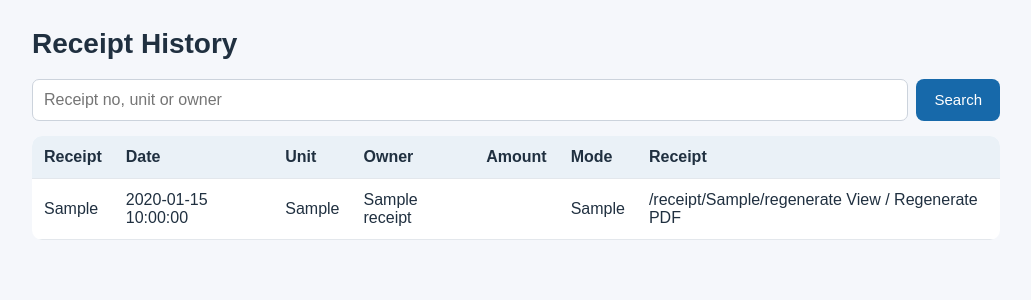
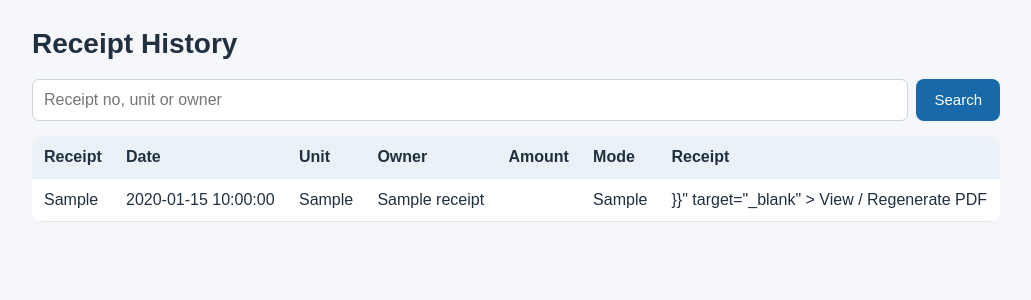
Before and after one commit to reyshaikh/sameer-manzil-maintenance, a Flask app: template templates/history.html in a window 1280 px wide. Shown: the part 55-355 px from the top of the page, without its empty margins (124-1155 px from the left). Run offline with Flask 3, Linux system fonts and the light colour scheme; the template is opened without the code that fills it: most values are stand-ins (such as "Sample title", 1, 10 or a date in 2020); parts of the project's set-up code (start-up, migrations or seed data) failed here and were passed over.

Commit message:
Update history.html

```diff
--- a/templates/history.html
+++ b/templates/history.html
@@ -5,6 +5,7 @@
 <h1>Receipt History</h1>
 
 <form class="search">
+
     <input
         name="q"
         value="{{ q }}"
@@ -14,6 +15,7 @@
     <button class="btn">
         Search
     </button>
+
 </form>
 
 <div class="tablewrap">
@@ -48,7 +50,9 @@
 
             <td>
 
-                {{ url_for('regenerate_receipt', receipt_no=r.ReceiptNo) }}
+                 }}"
+                    target="_blank"
+                >
                     View / Regenerate PDF
                 </a>
 
@@ -59,9 +63,11 @@
         {% else %}
 
         <tr>
+
             <td colspan="7">
                 No receipts found.
             </td>
+
         </tr>
 
         {% endfor %}
```
